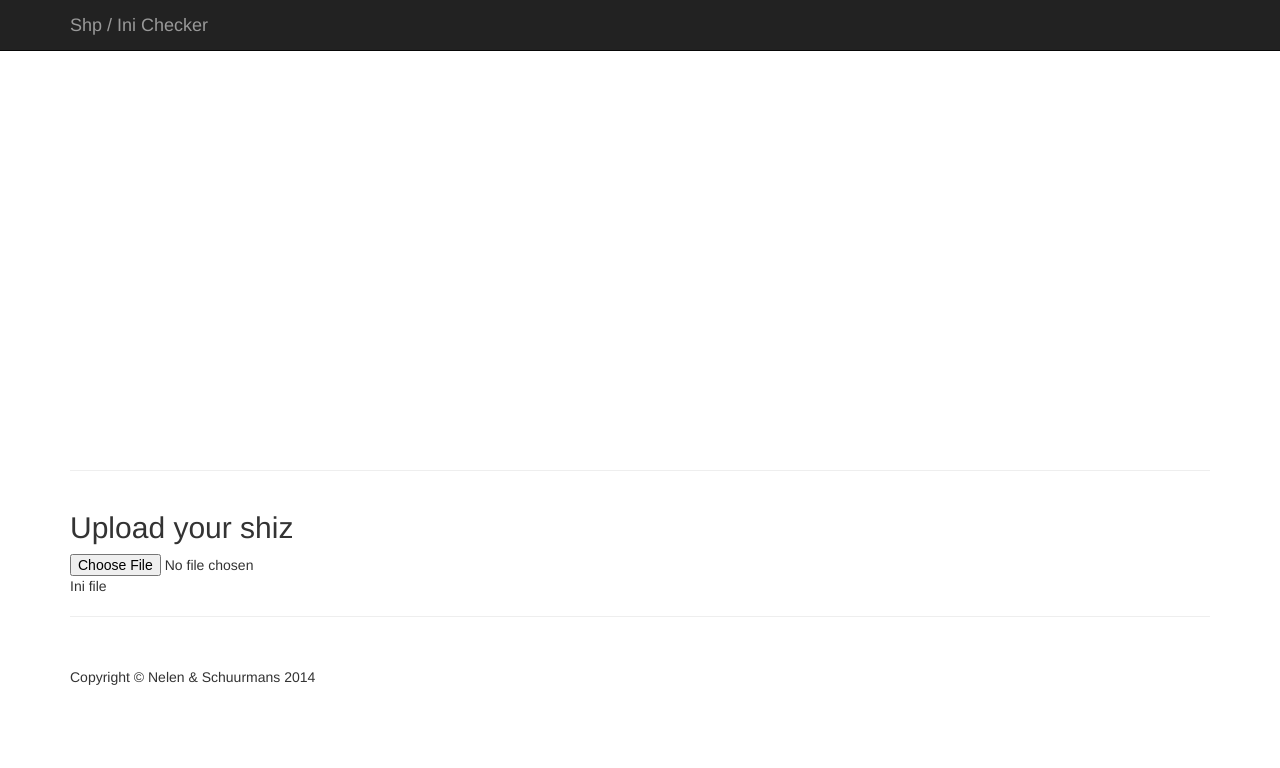
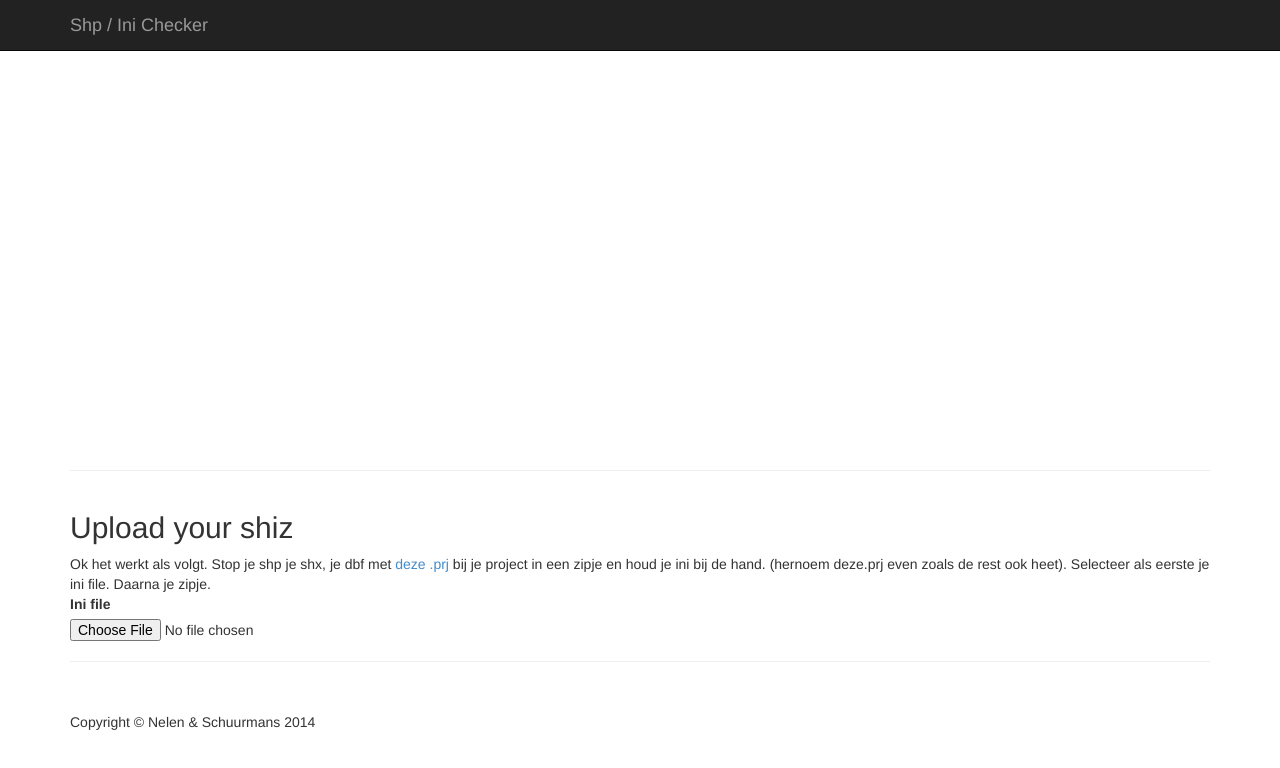
Before and after one commit to nens/shp-checker, a website: page index.html in a window 1280 px wide. Drawn offline with Linux system fonts and the light colour scheme.

Commit message:
instructions and tmp prj file :gun: :expressionless:

```diff
--- a/index.html
+++ b/index.html
@@ -105,10 +105,17 @@ footer {
             <div class="col-md-12">
                 <h2>Upload your shiz</h2>
                 <div>
-                    <input type="file" id="ini">  Ini file
+                    Ok het werkt als volgt. Stop je shp je shx, je dbf met <a href="./deze.prj"> deze .prj</a> bij je project in een zipje en houd je ini bij de hand. (hernoem deze.prj even zoals de rest ook heet).
+                    Selecteer als eerste je ini file.
+                    Daarna je zipje.
+                </div>
+                <div>
+                    <label for="ini">Ini file</label>
+                    <input type="file" name="ini" id="ini">
                 </div>
                 <div id="shapefile-input" class="hidden">
-                    <input type="file" id="shapefile"> Shp zipfile (dbf, shx, shp)
+                    <label for="shapefile">Shp zipfile (dbf, shx, shp)</label>
+                    <input type="file" name="shapefile" id="shapefile">
                 </div>
             </div>
         </div>
```
Also changed, not shown: 1 other file.
